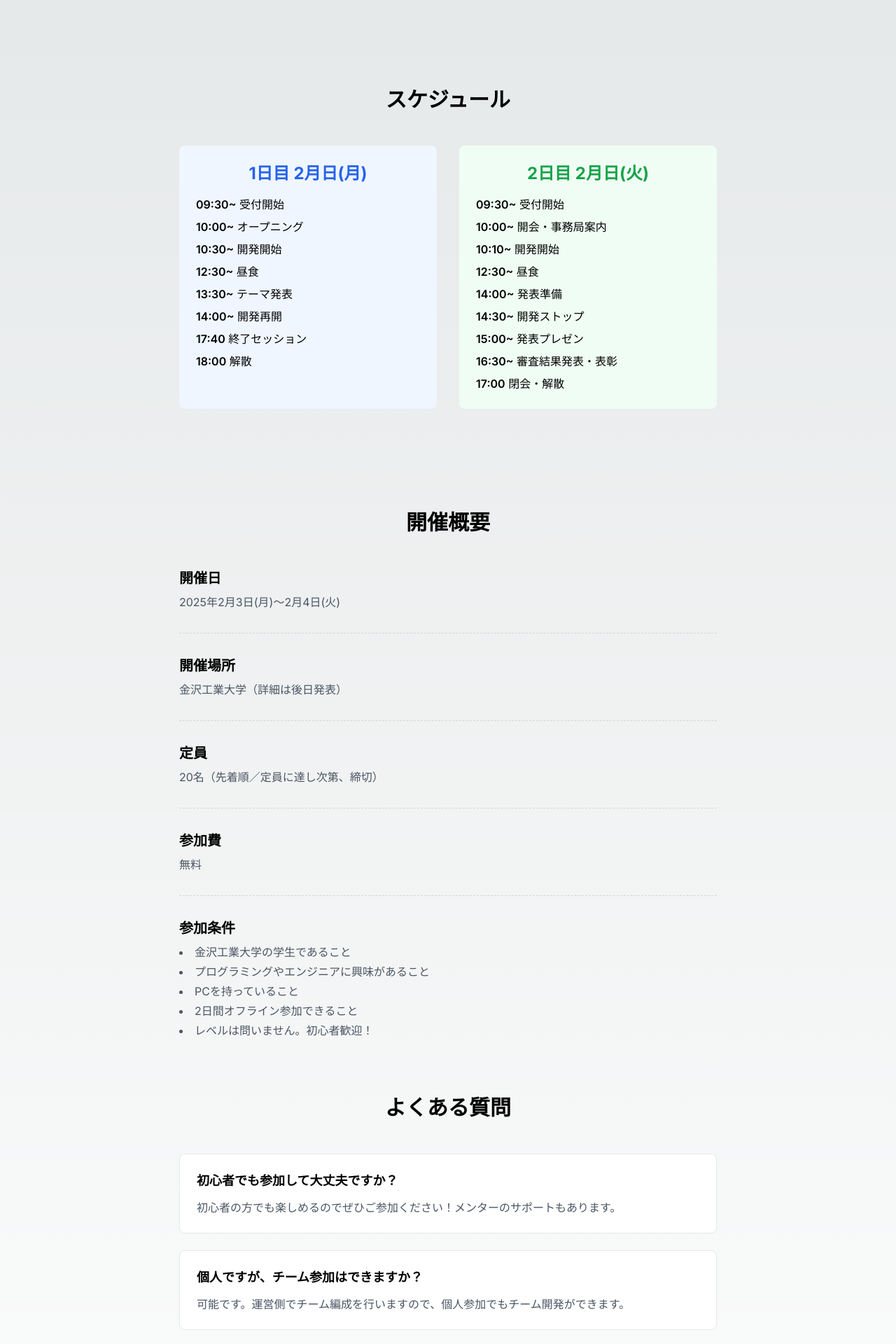
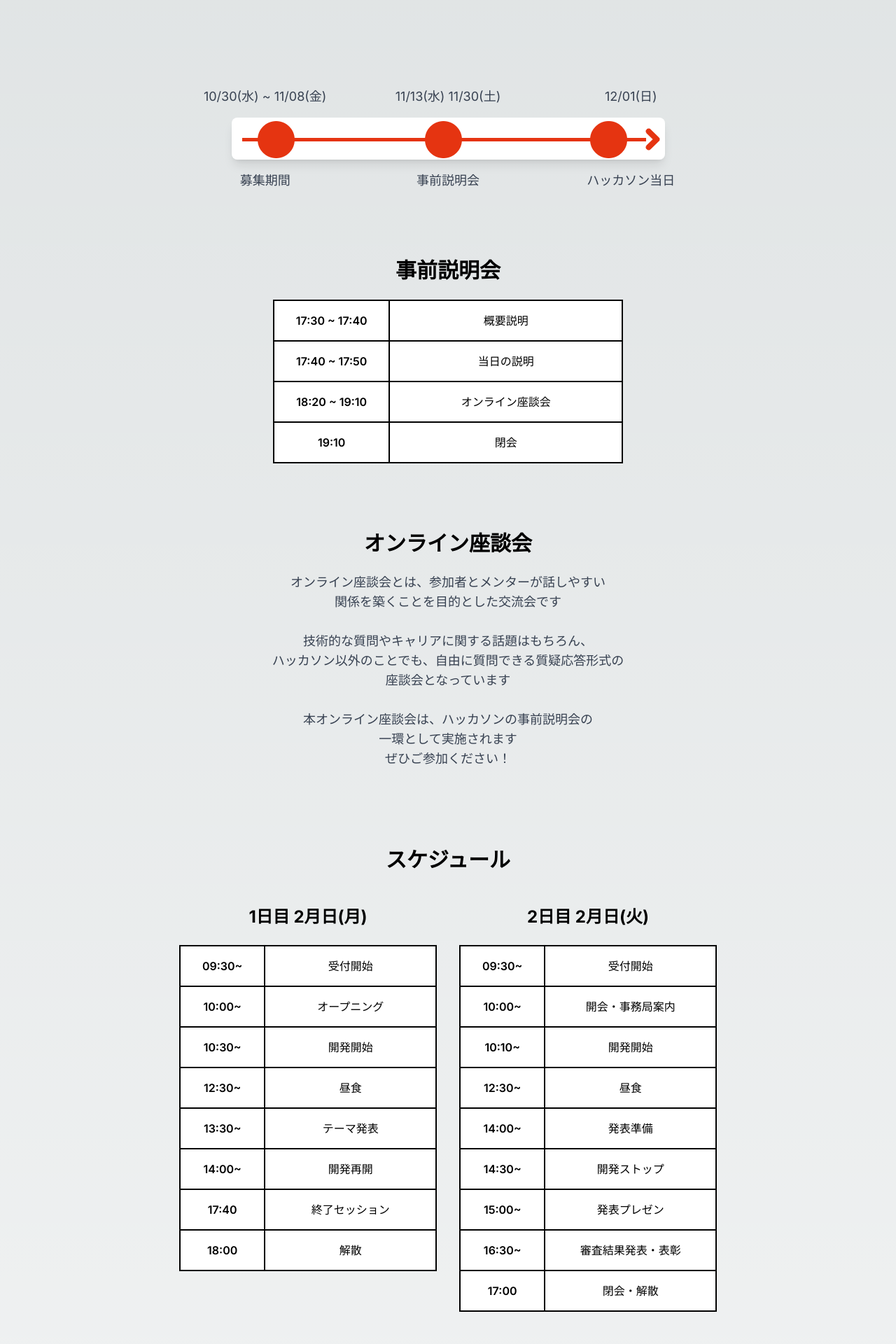
Before and after one commit to SmartPhoneApp/SmaproHackthon-Web, a Next.js app: page / in a window 1280 px wide. Shown: the part 1560-3480 px from the top of the page at 70% size. Built offline with nearby package versions, Linux system fonts and the light colour scheme.

Commit message:
全体の流れ、オンライン座談会、協賛企業などを追加＆表の整理

```diff
--- a/src/app/page.tsx
+++ b/src/app/page.tsx
@@ -78,35 +78,144 @@ export default function Home() {
         </div>
       </div>
 
+        {/*全体の流れ*/}
+        <div className="w-full max-w-[800px] text-center mt-20 px-4">
+          <div className="grid grid-cols-3 gap-4 mb-4">
+            <p className="text-lg text-gray-700 dark:text-gray-200">10/30(水) ~ 11/08(金)</p>
+            <p className="text-lg text-gray-700 dark:text-gray-200">11/13(水) 11/30(土)</p>
+            <p className="text-lg text-gray-700 dark:text-gray-200">12/01(日)</p>
+          </div>
+          <img src="/schedule.png" alt="スケジュール画像" className="mx-auto mb-4 rounded-lg shadow-lg max-w-full h-auto" />
+          <div className="grid grid-cols-3 gap-4 mb-4">
+            <p className="text-lg text-gray-700 dark:text-gray-200">募集期間</p>
+            <p className="text-lg text-gray-700 dark:text-gray-200">事前説明会</p>
+            <p className="text-lg text-gray-700 dark:text-gray-200">ハッカソン当日</p>
+          </div>
+
+        {/* 事前説明会 */}
+        <div className="w-full max-w-[500px] mx-auto mt-24 mb-24">
+          <h2 className="text-3xl font-bold mb-6 text-center">事前説明会</h2>
+          <div className="border-2 border-black bg-white overflow-hidden">
+            <div className="divide-y-2 divide-black">
+              <div className="flex">
+                <div className="w-1/3 py-4 px-2 font-semibold text-center border-r-2 border-black bg-white">17:30 ~ 17:40</div>
+                <div className="w-2/3 py-4 px-2 text-center bg-white">概要説明</div>
+              </div>
+              <div className="flex">
+                <div className="w-1/3 py-4 px-2 font-semibold text-center border-r-2 border-black bg-white">17:40 ~ 17:50</div>
+                <div className="w-2/3 py-4 px-2 text-center bg-white">当日の説明</div>
+              </div>
+              <div className="flex">
+                <div className="w-1/3 py-4 px-2 font-semibold text-center border-r-2 border-black bg-white">18:20 ~ 19:10</div>
+                <div className="w-2/3 py-4 px-2 text-center bg-white">オンライン座談会</div>
+              </div>
+              <div className="flex">
+                <div className="w-1/3 py-4 px-2 font-semibold text-center border-r-2 border-black bg-white">19:10</div>
+                <div className="w-2/3 py-4 px-2 text-center bg-white">閉会</div>
+              </div>
+            </div>
+          </div>
+        </div>
+
+
+          {/*オンライン座談会とは*/}
+          <div className="w-full max-w-[800px] text-center mt-24 px-4">
+            <h2 className="text-3xl font-bold mb-6">オンライン座談会</h2>
+            <p className="text-lg text-gray-700 dark:text-gray-200 mb-8">
+              オンライン座談会とは、参加者とメンターが話しやすい<br/>関係を築くことを目的とした交流会です<br/><br/>
+              技術的な質問やキャリアに関する話題はもちろん、<br/>ハッカソン以外のことでも、自由に質問できる質疑応答形式の<br/>座談会となっています<br/><br/>
+              本オンライン座談会は、ハッカソンの事前説明会の<br/>一環として実施されます<br/>
+              ぜひご参加ください！
+            </p>
+          </div>
+        </div>
+
       {/*スケジュール*/}
       <div className="w-full max-w-[800px] text-center mt-20 px-4">
         <h2 className="text-3xl font-bold mb-12">スケジュール</h2>
-        <div className="grid grid-cols-2 gap-8 mb-16">
-          <div className="bg-blue-50 dark:bg-blue-900/20 p-6 rounded-lg">
-            <h3 className="text-2xl font-bold mb-4 text-blue-600 dark:text-blue-400">1日目 2月日(月)</h3>
-            <div className="text-left space-y-2">
-              <p><span className="font-semibold">09:30~</span> 受付開始</p>
-              <p><span className="font-semibold">10:00~</span> オープニング</p>
-              <p><span className="font-semibold">10:30~</span> 開発開始</p>
-              <p><span className="font-semibold">12:30~</span> 昼食</p>
-              <p><span className="font-semibold">13:30~</span> テーマ発表</p>
-              <p><span className="font-semibold">14:00~</span> 開発再開</p>
-              <p><span className="font-semibold">17:40</span> 終了セッション</p>
-              <p><span className="font-semibold">18:00</span> 解散</p>
+        <div className="flex flex-col md:flex-row gap-8 mb-16 justify-center items-start">
+          {/* 1日目 */}
+          <div className="w-full max-w-[400px] mx-auto">
+            <h3 className="text-2xl font-bold mb-6 text-center">1日目 2月日(月)</h3>
+            <div className="border-2 border-black bg-white overflow-hidden">
+              <div className="divide-y-2 divide-black">
+                <div className="flex">
+                  <div className="w-1/3 py-4 px-2 font-semibold text-center border-r-2 border-black bg-white">09:30~</div>
+                  <div className="w-2/3 py-4 px-2 text-center bg-white">受付開始</div>
+                </div>
+                <div className="flex">
+                  <div className="w-1/3 py-4 px-2 font-semibold text-center border-r-2 border-black bg-white">10:00~</div>
+                  <div className="w-2/3 py-4 px-2 text-center bg-white">オープニング</div>
+                </div>
+                <div className="flex">
+                  <div className="w-1/3 py-4 px-2 font-semibold text-center border-r-2 border-black bg-white">10:30~</div>
+                  <div className="w-2/3 py-4 px-2 text-center bg-white">開発開始</div>
+                </div>
+                <div className="flex">
+                  <div className="w-1/3 py-4 px-2 font-semibold text-center border-r-2 border-black bg-white">12:30~</div>
+                  <div className="w-2/3 py-4 px-2 text-center bg-white">昼食</div>
+                </div>
+                <div className="flex">
+                  <div className="w-1/3 py-4 px-2 font-semibold text-center border-r-2 border-black bg-white">13:30~</div>
+                  <div className="w-2/3 py-4 px-2 text-center bg-white">テーマ発表</div>
+                </div>
+                <div className="flex">
+                  <div className="w-1/3 py-4 px-2 font-semibold text-center border-r-2 border-black bg-white">14:00~</div>
+                  <div className="w-2/3 py-4 px-2 text-center bg-white">開発再開</div>
+                </div>
+                <div className="flex">
+                  <div className="w-1/3 py-4 px-2 font-semibold text-center border-r-2 border-black bg-white">17:40</div>
+                  <div className="w-2/3 py-4 px-2 text-center bg-white">終了セッション</div>
+                </div>
+                <div className="flex">
+                  <div className="w-1/3 py-4 px-2 font-semibold text-center border-r-2 border-black bg-white">18:00</div>
+                  <div className="w-2/3 py-4 px-2 text-center bg-white">解散</div>
+                </div>
+              </div>
             </div>
           </div>
-          <div className="bg-green-50 dark:bg-green-900/20 p-6 rounded-lg">
-            <h3 className="text-2xl font-bold mb-4 text-green-600 dark:text-green-400">2日目 2月日(火)</h3>
-            <div className="text-left space-y-2">
-              <p><span className="font-semibold">09:30~</span> 受付開始</p>
-              <p><span className="font-semibold">10:00~</span> 開会・事務局案内</p>
-              <p><span className="font-semibold">10:10~</span> 開発開始</p>
-              <p><span className="font-semibold">12:30~</span> 昼食</p>
-              <p><span className="font-semibold">14:00~</span> 発表準備</p>
-              <p><span className="font-semibold">14:30~</span> 開発ストップ</p>
-              <p><span className="font-semibold">15:00~</span> 発表プレゼン</p>
-              <p><span className="font-semibold">16:30~</span> 審査結果発表・表彰</p>
-              <p><span className="font-semibold">17:00</span> 閉会・解散</p>
+          {/* 2日目 */}
+          <div className="w-full max-w-[400px] mx-auto">
+            <h3 className="text-2xl font-bold mb-6 text-center">2日目 2月日(火)</h3>
+            <div className="border-2 border-black bg-white overflow-hidden">
+              <div className="divide-y-2 divide-black">
+                <div className="flex">
+                  <div className="w-1/3 py-4 px-2 font-semibold text-center border-r-2 border-black bg-white">09:30~</div>
+                  <div className="w-2/3 py-4 px-2 text-center bg-white">受付開始</div>
+                </div>
+                <div className="flex">
+                  <div className="w-1/3 py-4 px-2 font-semibold text-center border-r-2 border-black bg-white">10:00~</div>
+                  <div className="w-2/3 py-4 px-2 text-center bg-white">開会・事務局案内</div>
+                </div>
+                <div className="flex">
+                  <div className="w-1/3 py-4 px-2 font-semibold text-center border-r-2 border-black bg-white">10:10~</div>
+                  <div className="w-2/3 py-4 px-2 text-center bg-white">開発開始</div>
+                </div>
+                <div className="flex">
+                  <div className="w-1/3 py-4 px-2 font-semibold text-center border-r-2 border-black bg-white">12:30~</div>
+                  <div className="w-2/3 py-4 px-2 text-center bg-white">昼食</div>
+                </div>
+                <div className="flex">
+                  <div className="w-1/3 py-4 px-2 font-semibold text-center border-r-2 border-black bg-white">14:00~</div>
+                  <div className="w-2/3 py-4 px-2 text-center bg-white">発表準備</div>
+                </div>
+                <div className="flex">
+                  <div className="w-1/3 py-4 px-2 font-semibold text-center border-r-2 border-black bg-white">14:30~</div>
+                  <div className="w-2/3 py-4 px-2 text-center bg-white">開発ストップ</div>
+                </div>
+                <div className="flex">
+                  <div className="w-1/3 py-4 px-2 font-semibold text-center border-r-2 border-black bg-white">15:00~</div>
+                  <div className="w-2/3 py-4 px-2 text-center bg-white">発表プレゼン</div>
+                </div>
+                <div className="flex">
+                  <div className="w-1/3 py-4 px-2 font-semibold text-center border-r-2 border-black bg-white">16:30~</div>
+                  <div className="w-2/3 py-4 px-2 text-center bg-white">審査結果発表・表彰</div>
+                </div>
+                <div className="flex">
+                  <div className="w-1/3 py-4 px-2 font-semibold text-center border-r-2 border-black bg-white">17:00</div>
+                  <div className="w-2/3 py-4 px-2 text-center bg-white">閉会・解散</div>
+                </div>
+              </div>
             </div>
           </div>
         </div>
@@ -143,6 +252,25 @@ export default function Home() {
             </ul>
           </div>
         </div>
+      </div>
+      {/*協賛企業*/}
+      <div className="w-full max-w-[800px] text-center mt-20 px-4">
+        <h2 className="text-3xl font-bold mb-3">協賛企業</h2>
+        <p className="text-lg text-gray-700 dark:text-gray-200 mb-3">
+          合同会社DMM.com
+        </p>
+        <div className="flex justify-center items-center bg-black rounded-lg py-6 mx-auto max-w-[400px]">
+          <img src="/DMM_com_logo_RGB_white.png" alt="DMM.com" className="h-10 w-auto" />
+        </div>
+      </div>
+
+      {/*スマプロ*/}
+      <div className="w-full max-w-[800px] text-center mt-12 px-4">
+        <h2 className="text-3xl font-bold mb-8">スマプロ</h2>
+        <p className="text-lg text-gray-700 dark:text-gray-200 mb-8">
+          スマプロは金沢工業大学の学生によるアプリ開発プロジェクトです。<br/>
+          学生同士で協力し、様々なアプリやサービスを企画・開発しています。
+        </p>
       </div>
 
       {/*FAQ*/}
```
Also changed, not shown: public/DMM_com_logo_RGB_white.png (added), public/schedule.png (added).
